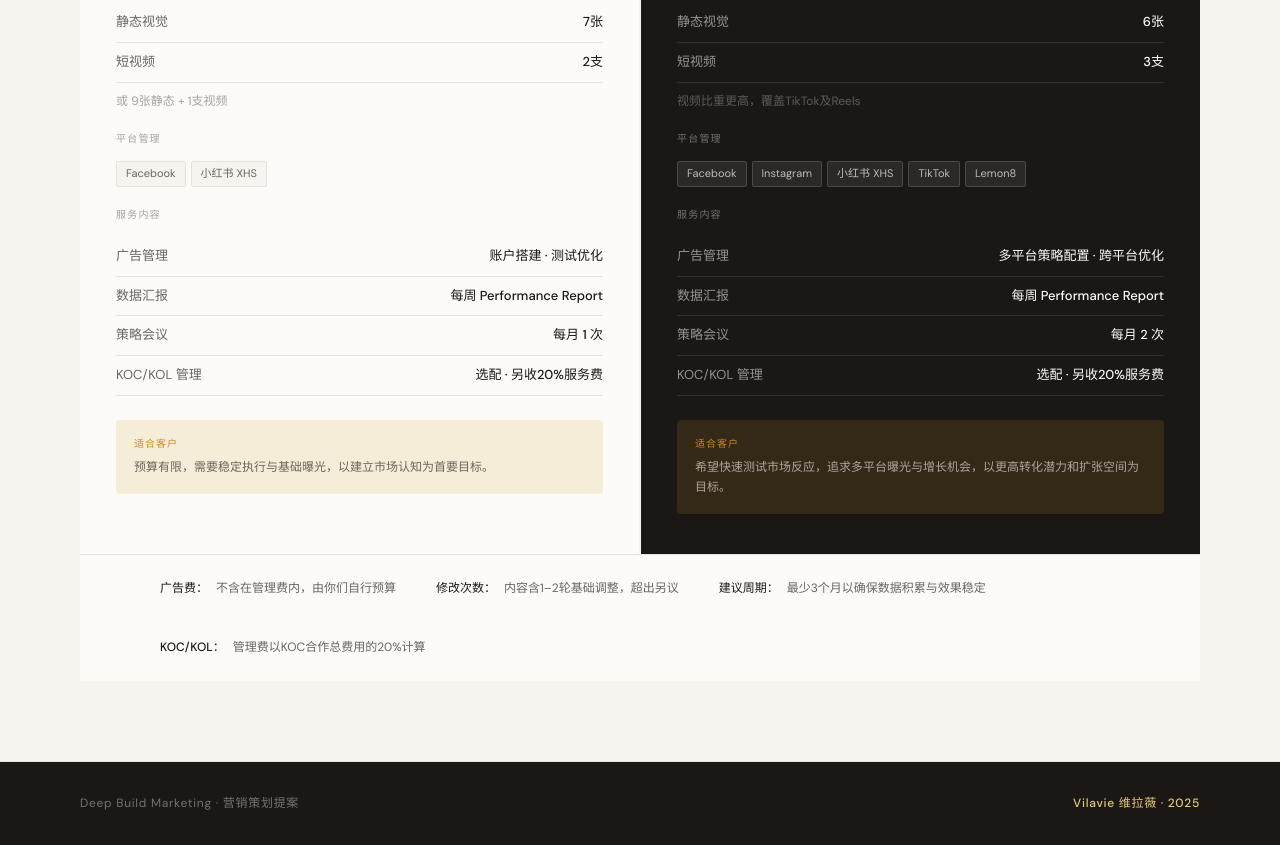
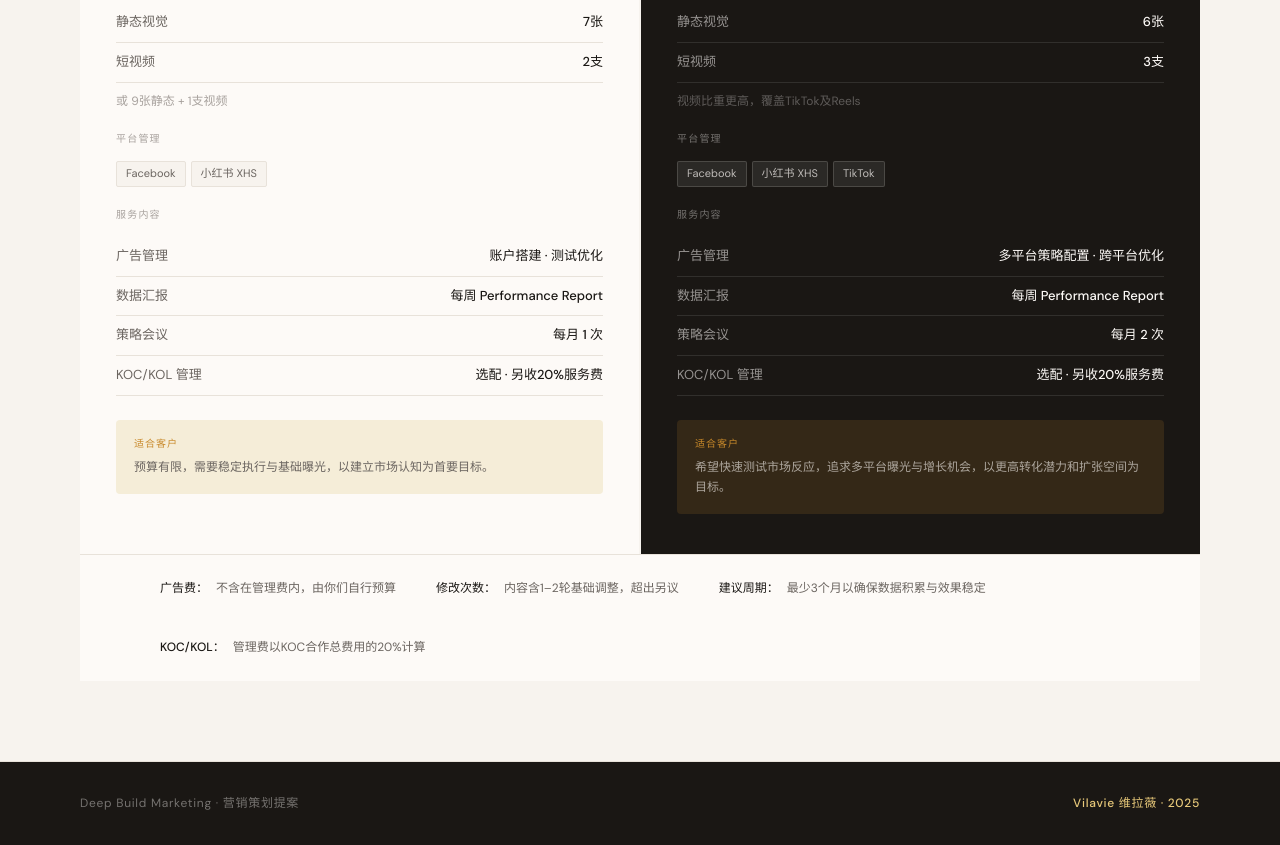
Before and after one commit to JoannTay/soybean-campaign-proposal, a plain HTML site: page index.html.html in a window 1280 px wide. Shown: the part 4953-5798 px from the top of the page. Drawn offline with Linux system fonts and the light colour scheme.

Commit message:
Remove Instagram and Lemon8 from platform list
Removed Instagram and Lemon8 from the platform list.

```diff
--- a/index.html.html
+++ b/index.html.html
@@ -693,10 +693,8 @@ footer strong { color: var(--gold-light); font-weight: 500; }
       <div class="pkg-section-label">平台管理</div>
       <div class="pkg-platform-list">
         <span class="pkg-platform">Facebook</span>
-        <span class="pkg-platform">Instagram</span>
         <span class="pkg-platform">小红书 XHS</span>
         <span class="pkg-platform">TikTok</span>
-        <span class="pkg-platform">Lemon8</span>
       </div>
 
       <div class="pkg-section-label">服务内容</div>
```
